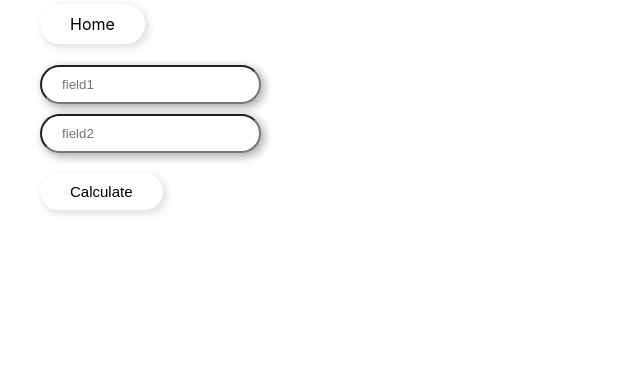
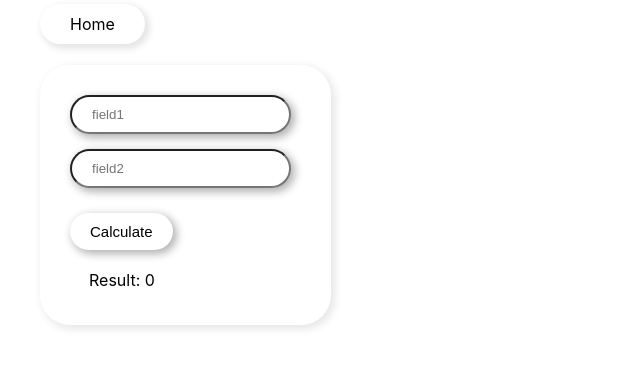
Before and after one commit to L1ghT0/-Pik-Comfort-Calculator, a React (Create React App) app: page /calculate in a window 1280 px wide. Shown: the top 368 px of the page, without its empty margins (0-640 px from the left). Built offline with nearby package versions, Linux system fonts and the light colour scheme.

Commit message:
formWrapper and result have been added and stylized

```diff
--- a/src/components/CalculateForm/CalculateForm.module.css
+++ b/src/components/CalculateForm/CalculateForm.module.css
@@ -1,7 +1,16 @@
+.formWrapper{
+    box-shadow: 3px 3px 8px 1px rgba(0, 0, 0, .1);
+    display: flex;
+    flex-flow: column;
+    padding: 30px;
+    border-radius: 30px;
+    max-height: 200px;
+}
+
 .inputWrapper{
     display: flex;
     flex-direction: column;
-    gap: 10px;
+    gap: 15px;
 }
 .inputWrapper input {
     text-decoration: none;
@@ -10,13 +19,20 @@
     border-radius: 100px;
     box-shadow: 3px 3px 8px 1px rgba(0, 0, 0, .3);
     margin-right: 10px;
+}
 
-}
 .submitButton{
+    margin-top: 10px;
     display: flex;
-    margin-top: 20px;
 }
 .submitButton input{
     font-size: 15px;
+}
 
+.result{
+    display: flex;
+    margin-top: 15px;
+    margin-left: 12px;
+    margin-right: 10px;
+    padding: 5px 7px;
 }
--- a/src/components/CalculateForm/CalculateForm.tsx
+++ b/src/components/CalculateForm/CalculateForm.tsx
@@ -1,5 +1,5 @@
 import {isNumber} from "../../utils/validators/validators";
-import React from "react";
+import React, {useState} from "react";
 import {SubmitHandler, useForm} from "react-hook-form";
 import {ActionCreatorWithPayload} from "@reduxjs/toolkit";
 import ButtonsClasses from "./../../common/buttons/Buttons.module.css"
@@ -18,11 +18,13 @@ type Inputs = {
 }
 
 const CalculateForm = (props: ICalculateForm) => {
+    let [result, setResult] = useState<number>(0)
 
     const {handleSubmit, register, formState: {errors}} = useForm<Inputs>();
     const onSubmit: SubmitHandler<Inputs> = formData => {
         const date = props.getDate();
         let result: number = props.calculate(+formData.field1, +formData.field2)
+        setResult(result);
         props.addCookie({
             date: date,
             result: result,
@@ -32,7 +34,7 @@ const CalculateForm = (props: ICalculateForm) => {
     };
 
     return (
-        <div>
+        <div className={CalculateFormClasses.formWrapper}>
             <form onSubmit={handleSubmit(onSubmit)}>
                 <div className={CalculateFormClasses.inputWrapper}>
                     <div>
@@ -57,9 +59,12 @@ const CalculateForm = (props: ICalculateForm) => {
                                className={errors.field2 ? "passwordError" : undefined}/>
                         {errors.field2 && <span>{errors.field2?.message}</span>}
                     </div>
+                    <div className={CalculateFormClasses.submitButton}>
+                        <input type="submit" value="Calculate" className={ButtonsClasses.ButtonBasicStyles}/>
+                    </div>
                 </div>
-                <div className={CalculateFormClasses.submitButton}>
-                    <input type="submit" value="Calculate" className={ButtonsClasses.ButtonBasicStyles}/>
+                <div className={CalculateFormClasses.result}>
+                    Result: {result}
                 </div>
             </form>
         </div>
```
